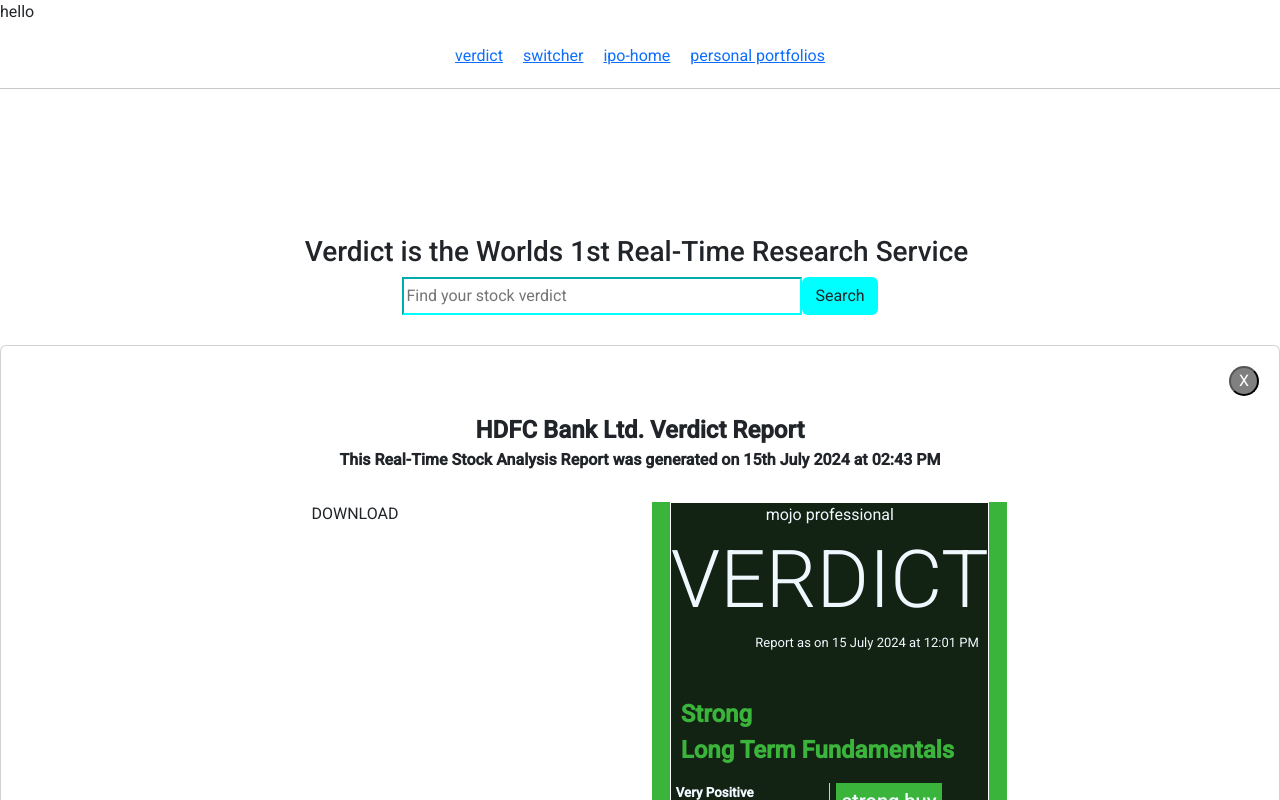
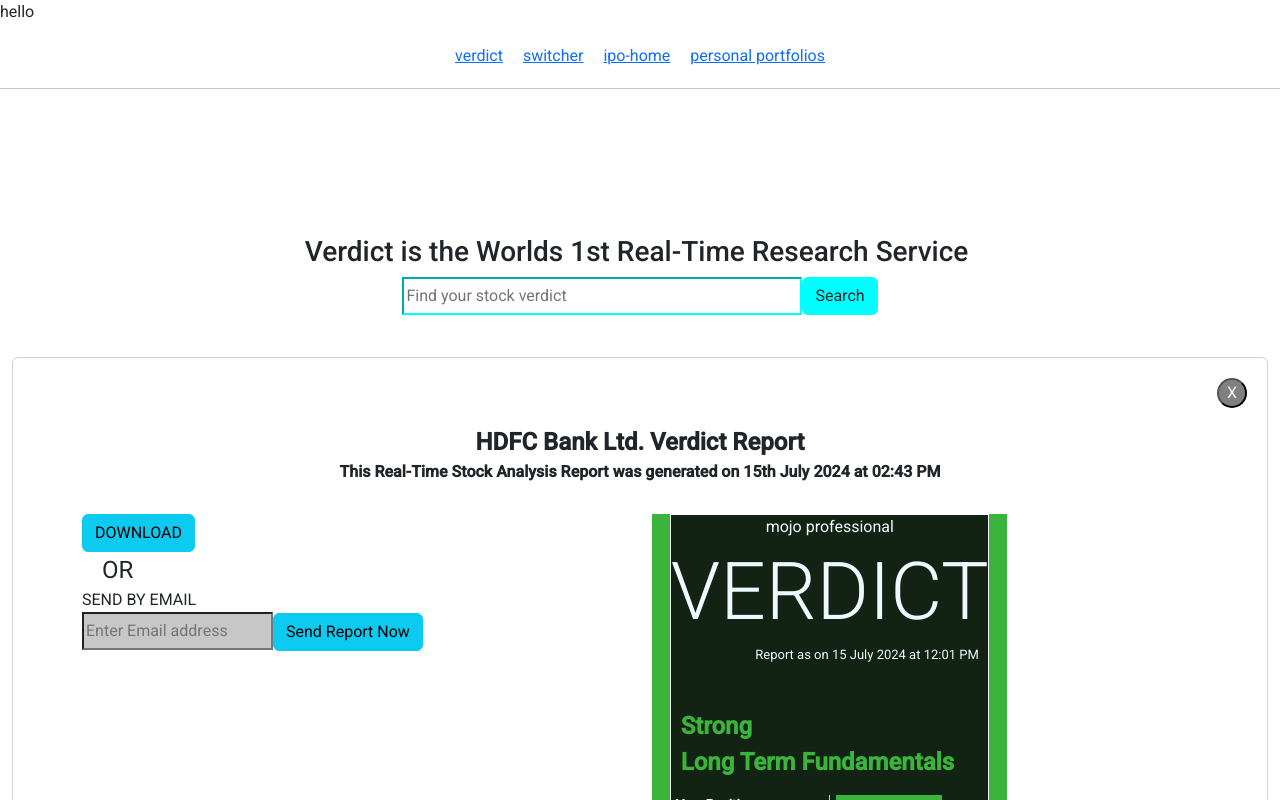
Before and after one commit to babanigit/markets_mojo_v16, an Angular app: page /verdict in a window 1280 px wide. Both pictures are taken after a click on the button "Search". Shown: the top 800 px of the page. Built offline with nearby package versions, Linux system fonts and the light colour scheme.

Commit message:
some changes

```diff
--- a/src/app/components/verdictreport/verdictreport.component.html
+++ b/src/app/components/verdictreport/verdictreport.component.html
@@ -1,5 +1,4 @@
-<div class="card text-center" style="min-height: auto">
-
+<div class="card text-center" style="min-height: auto; margin: 12px">
   <div style="text-align: end; padding-right: 20px; padding-top: 20px">
     <button
       style="
@@ -17,7 +16,7 @@
 
   <div class="card-body" style="display: grid">
     <!-- head -->
-    <div style="font-weight: 600; padding: 0 40px; padding-bottom: 30px;">
+    <div style="font-weight: 600; padding: 0 40px; padding-bottom: 30px">
       <div style="font-weight: 700; font-size: x-large">
         {{ reportData.data.stock_details.sname }} Verdict Report
       </div>
@@ -30,7 +29,47 @@
     <!-- body -->
     <div class="container" style="height: 72vh">
       <div class="row" style="height: 100%">
-        <div class="col-md-6">DOWNLOAD</div>
+        <!-- download -->
+        <div class="col-md-6"
+
+        style="display: flex; flex-direction: column; ">
+          <div
+          style="
+          text-align: left;"
+          >
+            <button type="button" class="btn btn-info"
+            style="color: black;"
+            >DOWNLOAD</button>
+          </div>
+          <div
+          style="text-align: left;margin-left: 20px; font-size: x-large;"
+          >OR</div>
+          <div
+          style="
+          text-align: left;"
+          >
+            <div
+            style="font-size: medium;"
+            >
+              SEND BY EMAIL
+            </div>
+            <span
+              ><input
+                placeholder="Enter Email address"
+                style="
+                  background-color: rgb(199, 199, 199);
+                  color: black;
+                  height: 38px;
+                "
+                type="email"
+            /></span>
+            <span
+              ><button type="button" class="btn btn-info">Send Report Now</button>
+            </span>
+          </div>
+        </div>
+
+        <!-- verdict report -->
         <div class="col-md-6">
           <div
             style="
@@ -200,8 +239,5 @@
         </div>
       </div>
     </div>
-
-
-
   </div>
 </div>
```
